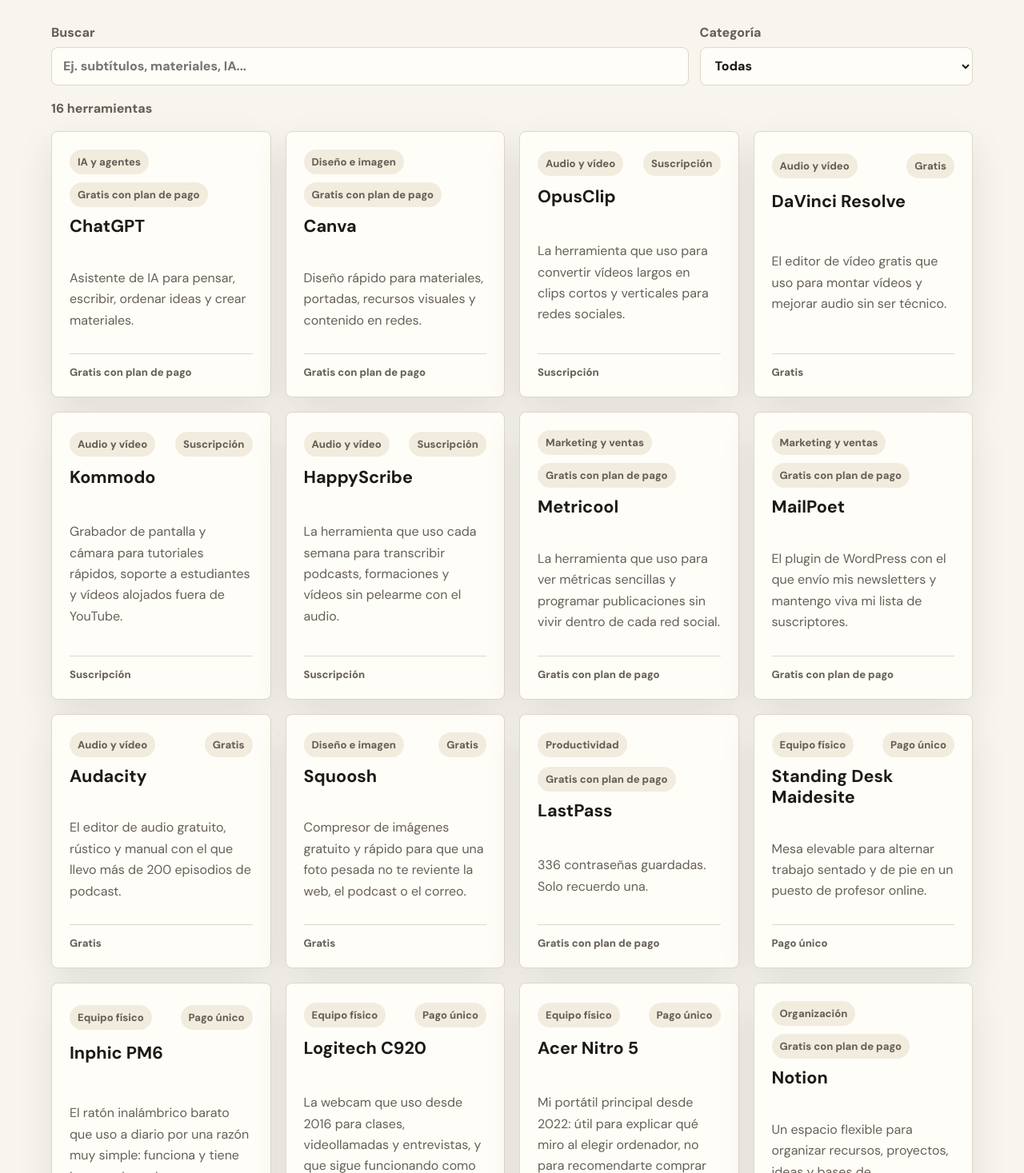
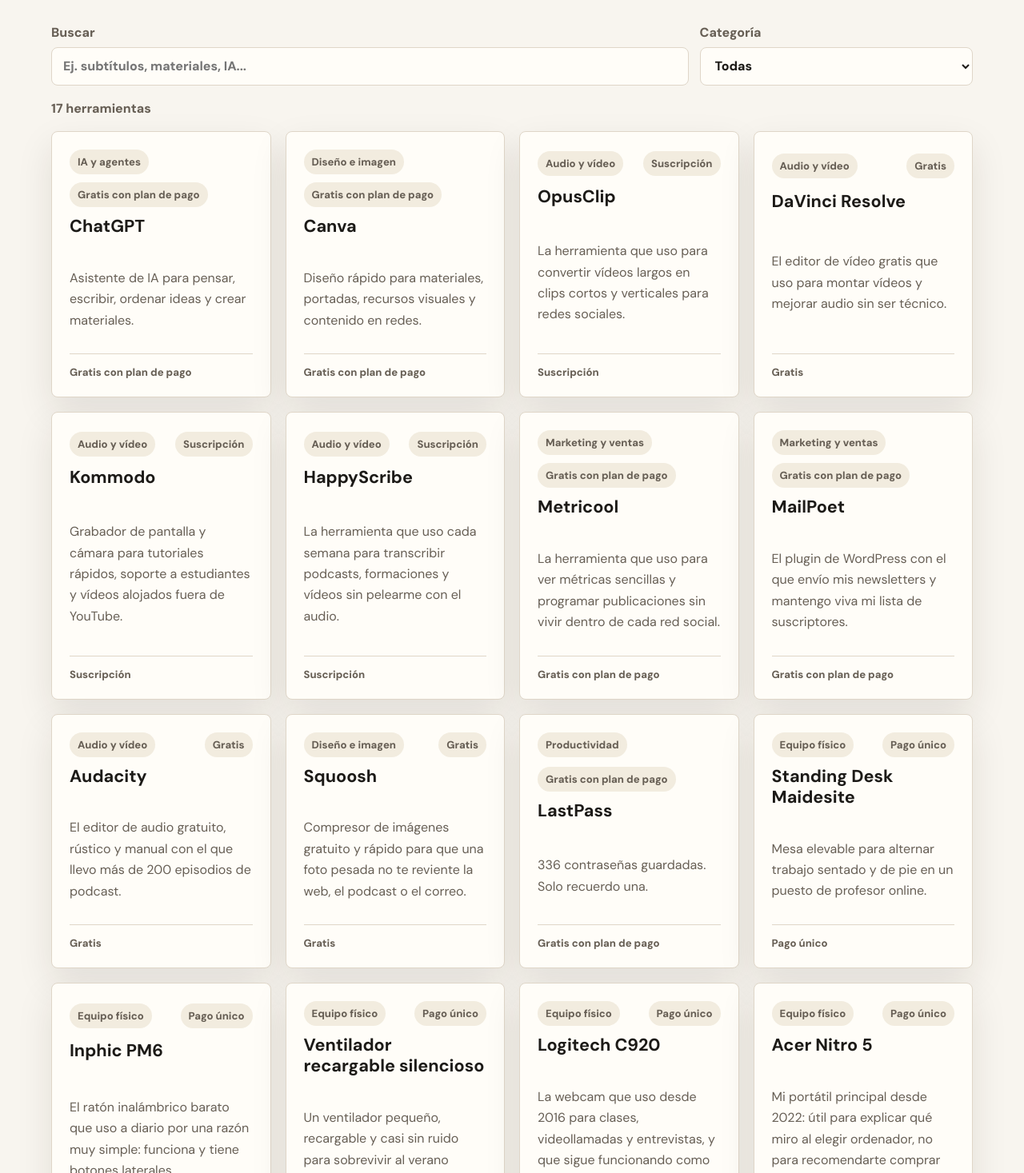
Before and after one commit to boreas77/laborjatorio, a Next.js app: page /herramientas in a window 1280 px wide. Shown: the part 423-1890 px from the top of the page at 80% size. Built offline with nearby package versions, Linux system fonts and the light colour scheme.

Commit message:
Publica ficha ventilador recargable

```diff
--- a/src/data/site.ts
+++ b/src/data/site.ts
@@ -6,5 +6,5 @@ export const siteConfig = {
   author: "Borja",
   newsletterUrl: "",
   affiliateDisclosure:
-    "Aquí solo hay herramientas que uso de verdad, en mis clases y en mi negocio. Si dejo de usar alguna, lo sabrás y te enseñaré la nueva. Algunos enlaces son de afiliado: si compras desde ellos, me llevo una comisión sin coste extra para ti."
+    "En el Laborjatorio solo incluyo las herramientas que uso de verdad, en mis clases y en mi negocio. Si dejo de usar alguna, lo sabrás y te enseñaré la nueva. Algunos enlaces son de afiliado, incluidos los de Amazon: si compras desde ellos, me llevo una pequeña comisión sin coste extra para ti."
 };
--- a/src/data/tools.ts
+++ b/src/data/tools.ts
@@ -43,7 +43,7 @@ export type Tool = {
   category: string;
   subcategories: string[];
   pricing: Pricing;
-  officialUrl: string;
+  officialUrl?: string;
   affiliateUrl?: string;
   hasAffiliate: boolean;
   myUseCase: string;
@@ -1374,6 +1374,130 @@ export const tools: Tool[] = [
     ]
   },
   {
+    name: "Ventilador recargable silencioso",
+    slug: "ventilador-recargable-silencioso",
+    title: "Ventilador recargable y silencioso: la herramienta más rara de mi escritorio (y funciona)",
+    metaDescription:
+      "Un ventilador recargable y casi sin ruido, en el escritorio apuntando a la cara, me ha salvado los veranos dando clases online. No es para tus alumnos, es para ti.",
+    keywords: [
+      "ventilador recargable silencioso",
+      "ventilador de escritorio silencioso",
+      "ventilador para teletrabajo",
+      "ventilador para dar clases online",
+      "ventilador USB recargable",
+      "confort del profesor online"
+    ],
+    tagline:
+      "Un ventilador pequeño, recargable y casi sin ruido para sobrevivir al verano dando clases online.",
+    category: "Equipo físico",
+    subcategories: ["ergonomía", "bienestar", "productividad", "hardware", "confort"],
+    pricing: "pago-unico",
+    hasAffiliate: false,
+    myUseCase:
+      "Lo tengo en el escritorio apuntando a la cara durante los días de calor. No es para los alumnos: es para estar cómodo mientras doy clase o trabajo frente a la pantalla.",
+    bestFor: [
+      "Profes online que dan clase en verano sin aire acondicionado",
+      "Quien quiere refrescarse sin meter ruido en el micrófono",
+      "Personas que trabajan muchas horas frente al ordenador",
+      "Quien busca una mejora barata de confort en el escritorio"
+    ],
+    notFor: [
+      "Quien busca un recurso didáctico para sus alumnos",
+      "Quien ya trabaja con aire acondicionado cómodo y estable",
+      "Quien necesita enfriar una habitación entera",
+      "Quien quiere una compra tecnológica importante"
+    ],
+    pros: [
+      "Apenas hace ruido, que es lo clave con el micrófono abierto.",
+      "Es recargable por USB.",
+      "También puede funcionar con pilas.",
+      "Tiene 5 velocidades.",
+      "Es barato y ocupa poco en el escritorio."
+    ],
+    cons: [
+      "No es un recurso para clase ni para tus alumnos.",
+      "No enfría una habitación entera.",
+      "El enlace de compra concreto está pendiente.",
+      "La marca no tiene una página oficial clara de referencia."
+    ],
+    alternatives: [],
+    rating: 4,
+    difficulty: "facil",
+    status: "opcional",
+    updatedAt: "2026-06-06",
+    intro:
+      "Esto te parecerá una marcianada que te lo recomiende aquí, pero escucha. En el Laborjatorio enseño las herramientas que me rodean mientras trabajo, y resulta que una de las que más agradezco en verano no es un software ni un micrófono: es un ventilador recargable y silencioso que tengo en el escritorio, enchufado a la cara.",
+    whatItDoes:
+      "El modelo que uso es un Jsdoin: un ventilador portátil y plegable que puedes sostener en la mano o dejar plantado en el escritorio. Tiene 5 velocidades, se recarga por USB, también funciona con pilas y trae una pequeña pantalla LED. Pero lo importante para mí es que apenas hace ruido y puedo tenerlo apuntando a la cara mientras doy clase.",
+    howIUseIt:
+      "Empecé a dar clases online en Nicaragua, con un ventilador ruidoso detrás que se oía más que yo. Al volver a España agradecí el silencio, hasta que llegó el verano en el País Vasco sin aire acondicionado. Después de aguantar un par de veranos, copié el ventilador que usaba mi novia y lo adopté para mi escritorio. Lo uso en esos días en los que el calor empieza a comerse la paciencia.",
+    teacherUseCases: [
+      "Dar clase online en verano sin que el micrófono capte un ventilador enorme de fondo.",
+      "Mantenerte cómodo durante sesiones largas frente a la pantalla.",
+      "Refrescarte la cara sin depender de aire acondicionado.",
+      "Mejorar el ánimo y la concentración cuando el calor empieza a pesar.",
+      "Tener una solución barata y pequeña para el escritorio."
+    ],
+    honestVerdict:
+      "De todas las herramientas del Laborjatorio, esta es probablemente la más tonta sobre el papel y una de las que más agradezco en la práctica. Es barata, es silenciosa, es recargable y me ha quitado el agobio de varios veranos dando clase. No le pidas más de lo que es, pero lo que es, lo hace de maravilla.",
+    importantNotice:
+      "No es un material para tus alumnos. Es una herramienta para ti, para que estés cómodo dando clase. Y sí, también va de eso un laboratorio de profe: de las cosas pequeñas que te hacen el trabajo más llevadero.",
+    metrics: [
+      { label: "Precio orientativo", value: "~15 €" },
+      { label: "Velocidades", value: "5" },
+      { label: "Ruido", value: "Muy bajo" }
+    ],
+    priceRows: [
+      { label: "Tipo de compra", value: "Pago único" },
+      { label: "Precio orientativo", value: "Alrededor de 15 €" },
+      { label: "Producto", value: "Jsdoin portátil plegable de escritorio, azul" },
+      { label: "Afiliación", value: "Pendiente de enlace" }
+    ],
+    priceNote:
+      "El enlace de compra concreto está pendiente. Cuando esté, lo añadiré aquí. Mientras tanto, la referencia útil es el tipo de producto: ventilador de escritorio silencioso, recargable, pequeño y con potencia ajustable.",
+    alternativeDetails: [
+      {
+        name: "Standing Desk Maidesite",
+        url: "/herramientas/standing-desk-maidesite",
+        description:
+          "Otra herramienta de puesto de trabajo: no enseña por ti, pero puede hacer más sostenible pasar horas delante del ordenador."
+      },
+      {
+        name: "Inphic PM6",
+        url: "/herramientas/inphic-pm6",
+        description:
+          "Otro ejemplo de compra pequeña de escritorio que no cambia la vida, pero sí hace el trabajo diario un poco más cómodo."
+      },
+      {
+        name: "Petit BamBou",
+        description:
+          "Relacionado por bienestar, aunque todavía no tiene ficha publicada en el Laborjatorio."
+      }
+    ],
+    faqs: [
+      {
+        question: "¿Es una herramienta para los alumnos?",
+        answer:
+          "No. Es para ti. No mejora la clase como recurso didáctico, pero puede mejorar cómo la vives cuando estás dando clase con calor."
+      },
+      {
+        question: "¿Hace ruido en una clase online?",
+        answer:
+          "Lo valioso de este tipo de ventilador es precisamente que apenas hace ruido. Para usarlo con micrófono abierto, ese detalle importa más que la potencia bruta."
+      },
+      {
+        question: "¿Hace falta gastar mucho?",
+        answer:
+          "No. La gracia es que ronda los 15 euros y resuelve un problema muy concreto: estar menos incómodo en verano mientras trabajas."
+      },
+      {
+        question: "¿Qué tengo que mirar si compro uno parecido?",
+        answer:
+          "Que sea silencioso, recargable, de tamaño escritorio y con potencia ajustable. Con eso cubres lo importante."
+      }
+    ]
+  },
+  {
     name: "Logitech C920",
     slug: "logitech-c920",
     title: "Logitech C920: la webcam que llevo más de 10 años usando (y sigue viva)",
```
Also changed, not shown: src/app/herramientas/[slug]/page.tsx (+9 -1 lines), 2 other files (tests, documents, lock files or other folders).
